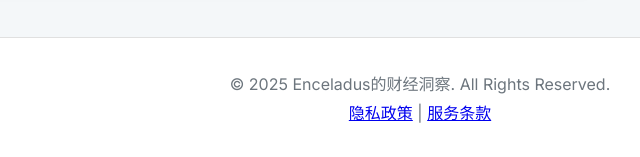
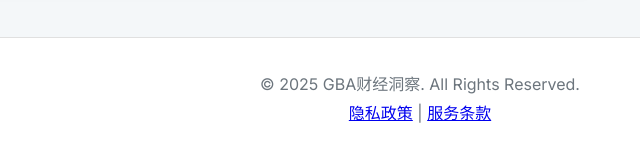
Before and after one commit to MewFin/MewFin.github.io, a plain HTML site: page articles/250807.html in a window 1280 px wide. Shown: the part 4404-4561 px from the top of the page, 220-860 px from the left. Drawn offline with nearby package versions, Linux system fonts and the light colour scheme.

Commit message:
Update 250807.html

```diff
--- a/articles/250807.html
+++ b/articles/250807.html
@@ -435,7 +435,7 @@
 
     <footer class="site-footer">
         <div class="container footer-content">
-            <p>&copy; 2025 Enceladus的财经洞察. All Rights Reserved.</p>
+            <p>&copy; 2025 GBA财经洞察. All Rights Reserved.</p>
             <p><a href="#">隐私政策</a> | <a href="#">服务条款</a></p>
         </div>
     </footer>
```
